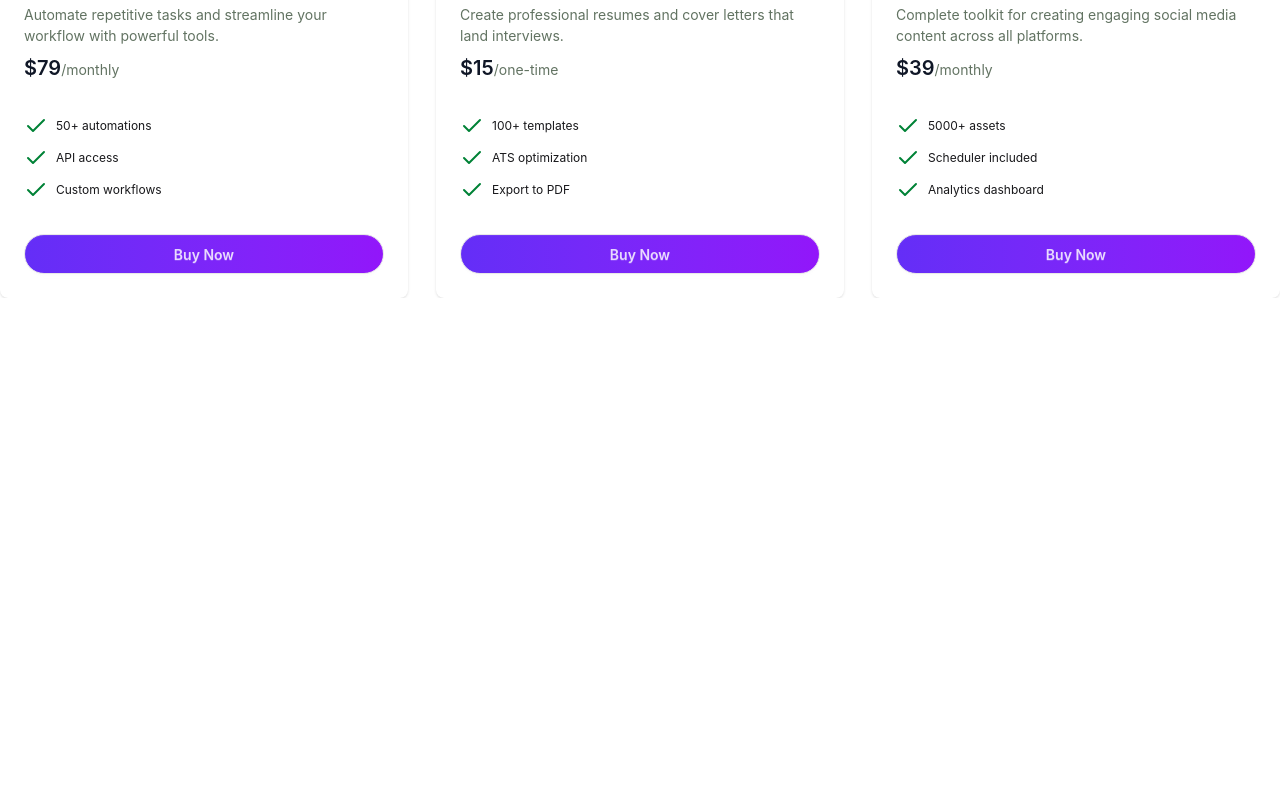
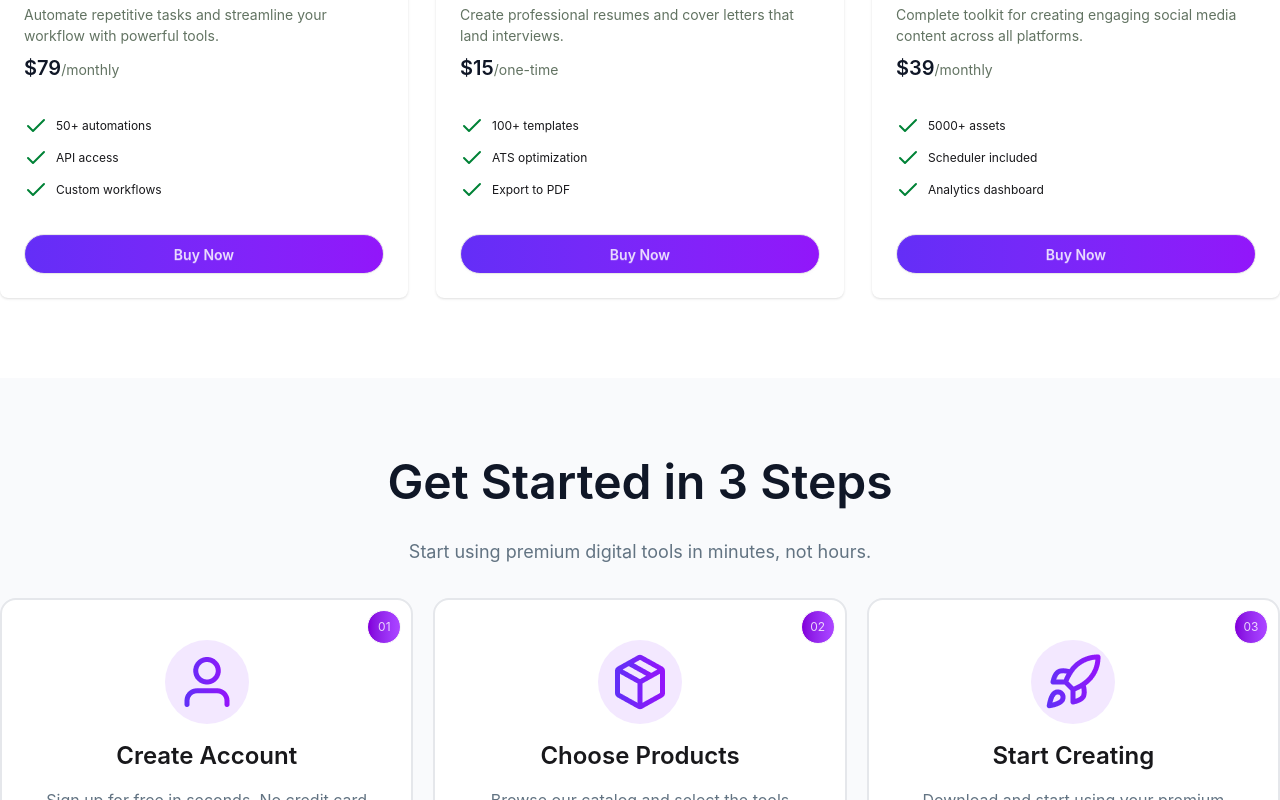
Before and after one commit to karimul-New-172/digitools-platform, a React (Vite) app: page / in a window 1280 px wide. Shown: the part 2000-2800 px from the top of the page. Before the commit the page ends 2298 px from the top, so only its background shows below. Built offline with nearby package versions, Linux system fonts and the light colour scheme.

Commit message:
started section added

```diff
--- a/src/App.jsx
+++ b/src/App.jsx
@@ -6,6 +6,7 @@ import Stats from './components/Stats/Stats'
 import AvailableProducts from './components/AvailableProducts/AvailableProducts'
 import CartItem from './components/CartItem/CartItem'
 import Carts from './components/Carts/Carts'
+import Started from './components/Started/Started'
 
 const fetchProducts = async () => {
   const res = await fetch('/products.json');
@@ -31,11 +32,11 @@ function App() {
 
   return (
     <>
-      <Navbar></Navbar>
+      <Navbar purchase={purchase}></Navbar>
       <Banner></Banner>
       <Stats></Stats>
       {/* primium and cards section */}
-      <section className='mt-20'>
+      <section className='my-20'>
         <div className='container mx-auto text-center space-y-6'>
           <h2 className='text-5xl font-bold text-[#101727]'>Premium Digital Tools</h2>
           <p className='text-xl text-[#627362]'>Choose from our curated collection of premium digital products designed <br /> to boost your productivity and creativity.</p>
@@ -52,6 +53,9 @@ function App() {
           </Suspense> : <Carts purchase={purchase} totalPrice={totalPrice} setTotalPrice={setTotalPrice} handleRemoveItem={handleRemoveItem} handlePurchase={handlePurchase}></Carts>
         }
       </section>
+
+      <Started></Started>
+
     </>
   )
 }
--- a/src/components/Navbar/Navbar.jsx
+++ b/src/components/Navbar/Navbar.jsx
@@ -1,7 +1,7 @@
 import { ShoppingCart } from 'lucide-react';
 import React from 'react';
 
-const Navbar = () => {
+const Navbar = ({purchase}) => {
     return (
         <div className="bg-base-100 shadow-sm">
             <div className='navbar text-[#101727] container mx-auto'>
@@ -18,7 +18,14 @@ const Navbar = () => {
                     </ul>
                 </div>
                 <div className="navbar-end flex gap-4 text-xl font-semibold">
-                    <ShoppingCart />
+                    <div className="relative cursor-pointer p-2">
+                        <ShoppingCart size={28} />
+                        {purchase.length > 0 && (
+                            <span className="absolute top-0 right-0 bg-red-500 text-white text-xs font-bold px-1.5 py-0.5 rounded-full min-w-5 text-center">
+                                {purchase.length}
+                            </span>
+                        )}
+                    </div>
                     <a href="">Login</a>
                     <a className="bg-linear-to-r from-[#642ef7] to-[#9216fa] text-xl text-white rounded-full px-5 py-3 cursor-pointer transition-all duration-300 hover:brightness-110">Get Started</a>
                 </div>
--- /dev/null
+++ b/src/components/Started/Started.jsx
@@ -0,0 +1,52 @@
+import React from 'react';
+import User from '../../assets/user.png'
+import Package from '../../assets/package.png'
+import Rocket from '../../assets/rocket.png'
+
+const Started = () => {
+    return (
+        <section className='bg-[#F9FAFC] py-20 text-center'>
+            <div className='container mx-auto'>
+                <h2 className='text-5xl font-semibold text-[#101727]'>Get Started in 3 Steps</h2>
+                <p className='text-[#627382] text-lg my-8'>Start using premium digital tools in minutes, not hours.</p>
+                {/* started cards container */}
+                <div className='grid grid-cols-1 md:grid-cols-3 gap-5'>
+                    <div className='bg-white rounded-2xl border-2 border-gray-200 p-10 relative space-y-4'>
+                        <div className="badge bg-linear-to-r from-purple-700 to-purple-500 p-4 rounded-full text-white/80 w-1.5 h-0.5 absolute top-2.5 right-2.5">
+                            <span className='text-xs'>01</span>
+                        </div>
+                        <div className="img bg-purple-100 p-3 rounded-full inline-flex mx-auto">
+                            <img src={User} alt="" />
+                        </div>
+                        <h3 className='text-2xl font-semibold'>Create Account</h3>
+                        <p className='text-[#627382]'>Sign up for free in seconds. No credit card required to get started.</p>
+                    </div>
+                    {/* card-2 */}
+                    <div className='bg-white rounded-2xl border-2 border-gray-200 p-10 relative space-y-4'>
+                        <div className="badge bg-linear-to-r from-purple-700 to-purple-500 p-4 rounded-full text-white/80 w-1.5 h-0.5 absolute top-2.5 right-2.5">
+                            <span className='text-xs'>02</span>
+                        </div>
+                        <div className="img bg-purple-100 p-3 rounded-full inline-flex mx-auto">
+                            <img src={Package} alt="" />
+                        </div>
+                        <h3 className='text-2xl font-semibold'>Choose Products</h3>
+                        <p className='text-[#627382]'>Browse our catalog and select the tools that fit your needs.</p>
+                    </div>
+                    {/* card-3 */}
+                    <div className='bg-white rounded-2xl border-2 border-gray-200 p-10 relative space-y-4'>
+                        <div className="badge bg-linear-to-r from-purple-700 to-purple-500 p-4 rounded-full text-white/80 w-1.5 h-0.5 absolute top-2.5 right-2.5">
+                            <span className='text-xs'>03</span>
+                        </div>
+                        <div className="img bg-purple-100 p-3 rounded-full inline-flex mx-auto">
+                            <img src={Rocket} alt="" />
+                        </div>
+                        <h3 className='text-2xl font-semibold'>Start Creating</h3>
+                        <p className='text-[#627382]'>Download and start using your premium tools immediately.</p>
+                    </div>
+                </div>
+            </div>
+        </section>
+    );
+};
+
+export default Started;
```
